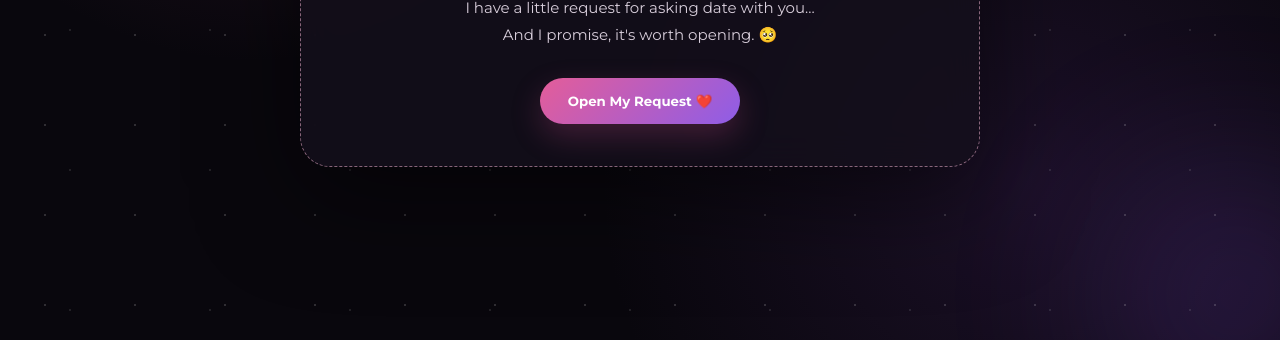
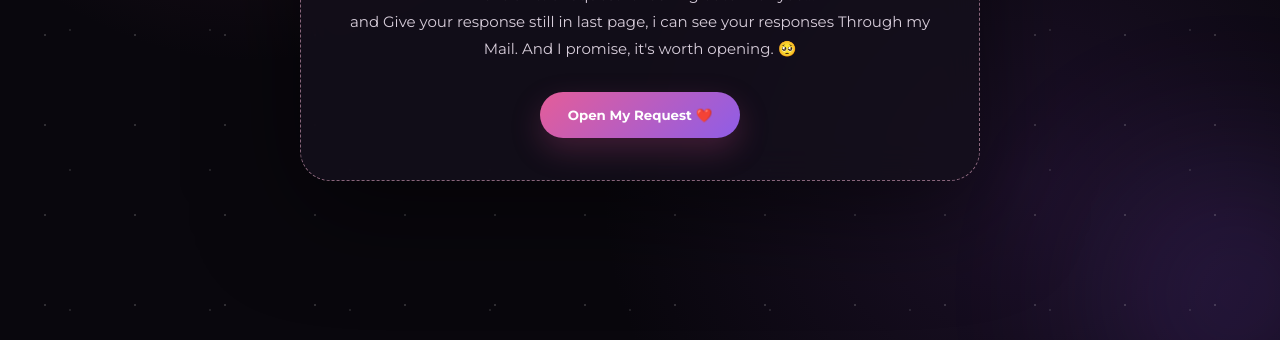
Before and after one commit to boddusaikumar670-create/asking_for_date_with_u, a website: page index.html in a window 1280 px wide. Shown: the part 460-800 px from the top of the page. Drawn offline with nearby package versions, Linux system fonts and the light colour scheme.

Commit message:
Update index.html

```diff
--- a/index.html
+++ b/index.html
@@ -80,6 +80,7 @@
 
 
                 <p>
+                    and Give your response still in  last page, i can see your responses Through my Mail.
                     And I promise, it's worth opening. 🥺
                 </p>
 
```
